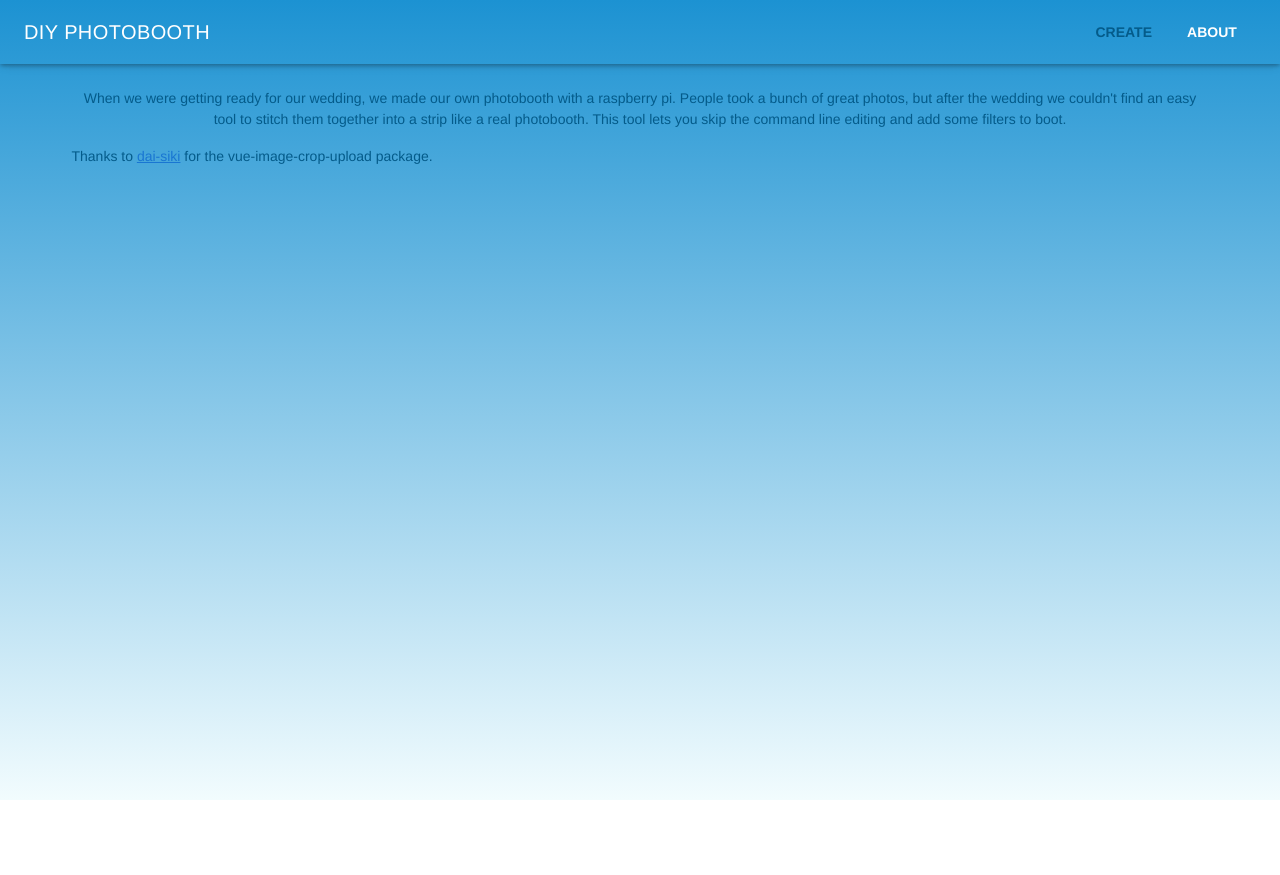
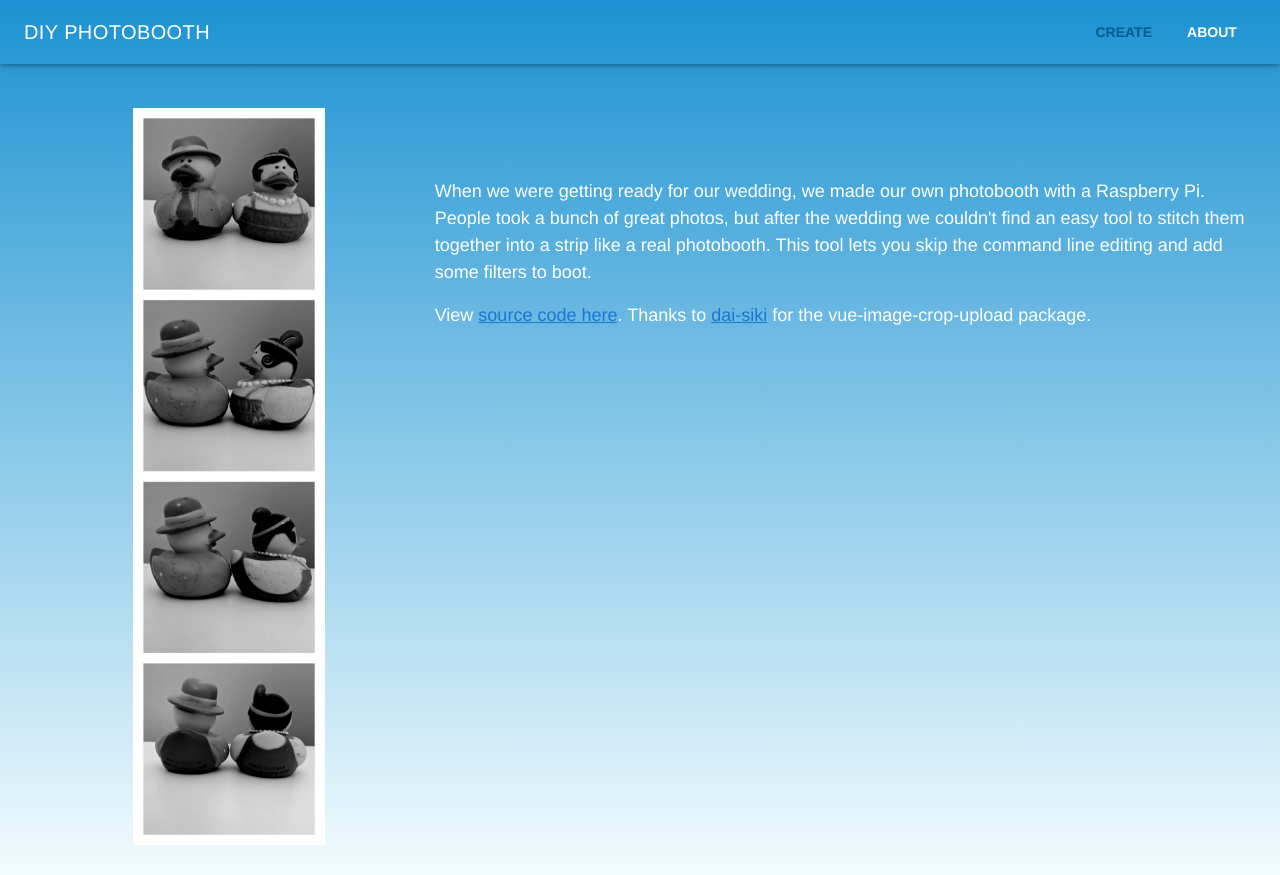
Before and after one commit to rosenshine/diy-photobooth, a Vue app: page /about in a window 1280 px wide. Before the commit the page ends 800 px from the top, so only its background shows below. Built offline with nearby package versions, Linux system fonts and the light colour scheme.

Commit message:
add about

```diff
--- a/server.js
+++ b/server.js
@@ -1,7 +1,7 @@
 const express = require('express');
-const serveStatic = require("serve-static")
+const serveStatic = require('serve-static');
 const path = require('path');
-app = express();
+let app = express();
 app.use(serveStatic(path.join(__dirname, 'dist')));
 const port = process.env.PORT || 5000;
 app.listen(port);
--- a/src/App.vue
+++ b/src/App.vue
@@ -4,7 +4,7 @@
       <v-toolbar class="navbar">
         <v-toolbar-title>DIY PHOTOBOOTH</v-toolbar-title>
         <v-spacer></v-spacer>
-        <v-toolbar-items class="hidden-sm-and-down">
+        <v-toolbar-items>
           <v-btn flat><router-link to="/">Create</router-link></v-btn>
           <v-btn flat><router-link to="/about">About</router-link></v-btn>
         </v-toolbar-items>
@@ -47,7 +47,8 @@
   .navbar {
     background-color: rgba(255, 255, 255, 0);
     color: white;
-    box-shadow: 0 2px 4px -1px rgba(0,0,0,.2), 0 2px 5px 0 rgba(0,0,0,.14), 0 1px 10px 0 rgba(0,0,0,.12);
+    box-shadow: 0 2px 4px -1px rgba(0, 0, 0, 0.2),
+      0 2px 5px 0 rgba(0, 0, 0, 0.14), 0 1px 10px 0 rgba(0, 0, 0, 0.12);
   }
 }
 </style>
--- a/src/components/PhotoStrip.vue
+++ b/src/components/PhotoStrip.vue
@@ -3,7 +3,7 @@
     <v-layout>
       <v-flex>
         <h3 class="instructions">
-          Click the <i class="fas fa-plus"/> to add a picture
+          Click the <i class="fas fa-plus" /> to add a picture
         </h3>
       </v-flex>
     </v-layout>
--- a/src/views/About.vue
+++ b/src/views/About.vue
@@ -1,14 +1,43 @@
 <template>
-  <v-container>
-    <v-layout xs6 >
-      <p>When we were getting ready for our wedding, we made our own photobooth with a raspberry pi.
-        People took a bunch of great photos, but after the wedding we couldn't find an easy tool to stitch them
-        together into a strip like a real photobooth. This tool lets you skip the command line editing and
-        add some filters to boot.
-      </p>
-    </v-layout>
-    <v-layout xs6 >
-      <p>Thanks to <a href="https://github.com/dai-siki/vue-image-crop-upload">dai-siki</a> for the vue-image-crop-upload package. </p>
+  <v-container fluid grid-list-ls>
+    <v-layout>
+      <v-flex xs4>
+        <img src="../assets/ducks_in_a_col.png" />
+      </v-flex>
+      <v-flex xs8>
+        <p class="body">
+          When we were getting ready for our wedding, we made our own photobooth
+          with a Raspberry Pi. People took a bunch of great photos, but after
+          the wedding we couldn't find an easy tool to stitch them together into
+          a strip like a real photobooth. This tool lets you skip the command
+          line editing and add some filters to boot.
+        </p>
+        <p>
+          View
+          <a href="https://github.com/rosenshine/diy-photobooth"
+            >source code here</a
+          >. Thanks to
+          <a href="https://github.com/dai-siki/vue-image-crop-upload"
+            >dai-siki</a
+          >
+          for the vue-image-crop-upload package.
+        </p>
+      </v-flex>
     </v-layout>
   </v-container>
 </template>
+
+<style scoped>
+.body {
+  margin-top: 7vw;
+}
+p {
+  font-size: 18px;
+  text-align: left;
+  color: white;
+}
+img {
+  width: 15vw;
+  margin-top: 20px;
+}
+</style>
```
Also changed, not shown: src/assets/ducks_in_a_col.png (added).
